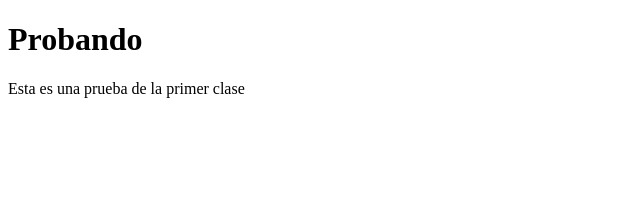
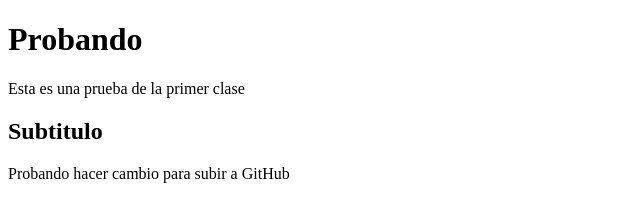
Before and after one commit to johirava/Proyecto-1B, a plain HTML site: page index.html in a window 1280 px wide. Shown: the whole page, without its empty margins (0-640 px from the left). Drawn offline with Linux system fonts and the light colour scheme.

Commit message:
Agregue Subtitulo y parrafo

```diff
--- a/index.html
+++ b/index.html
@@ -6,5 +6,7 @@
 <body>
   <h1> Probando </h1>
   <p> Esta es una prueba de la primer clase </p>
+  <h2> Subtitulo </h2>
+  <p> Probando hacer cambio para subir a GitHub</p>
 </body>
 </html>
```
